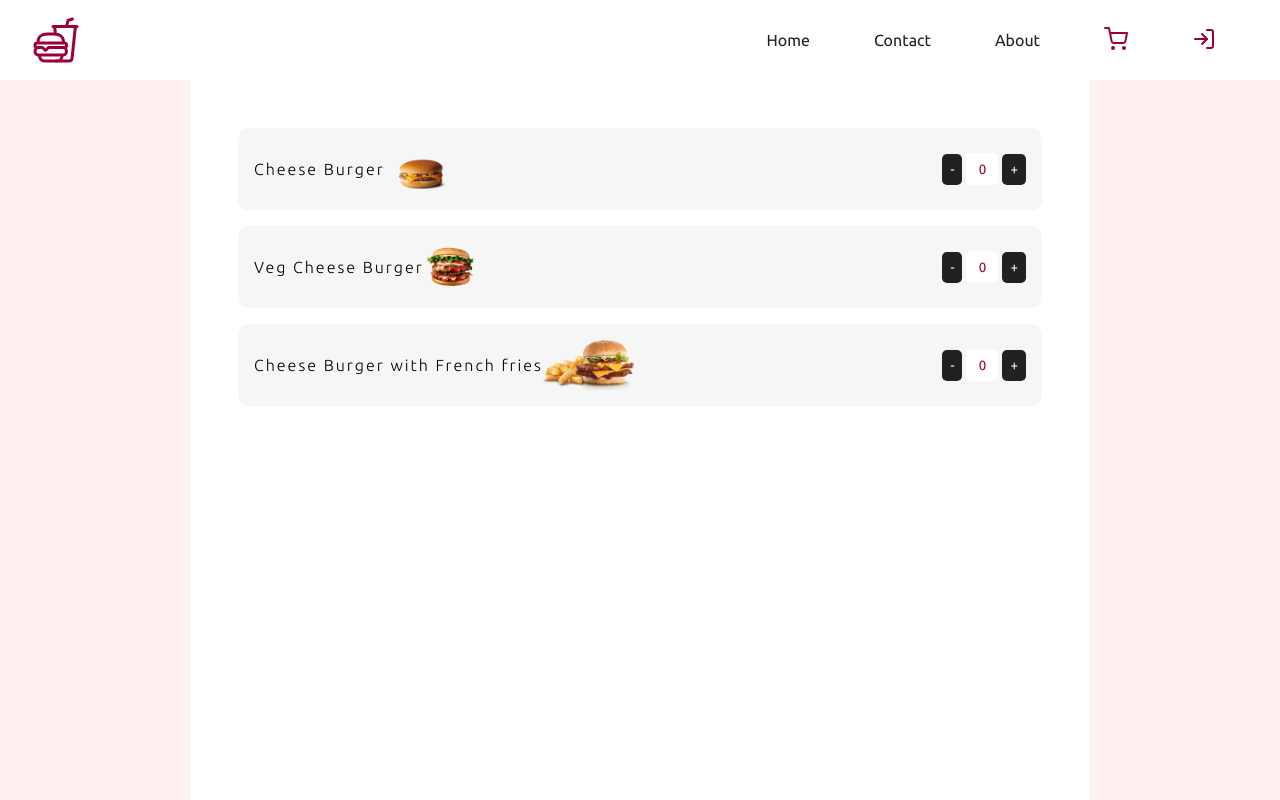
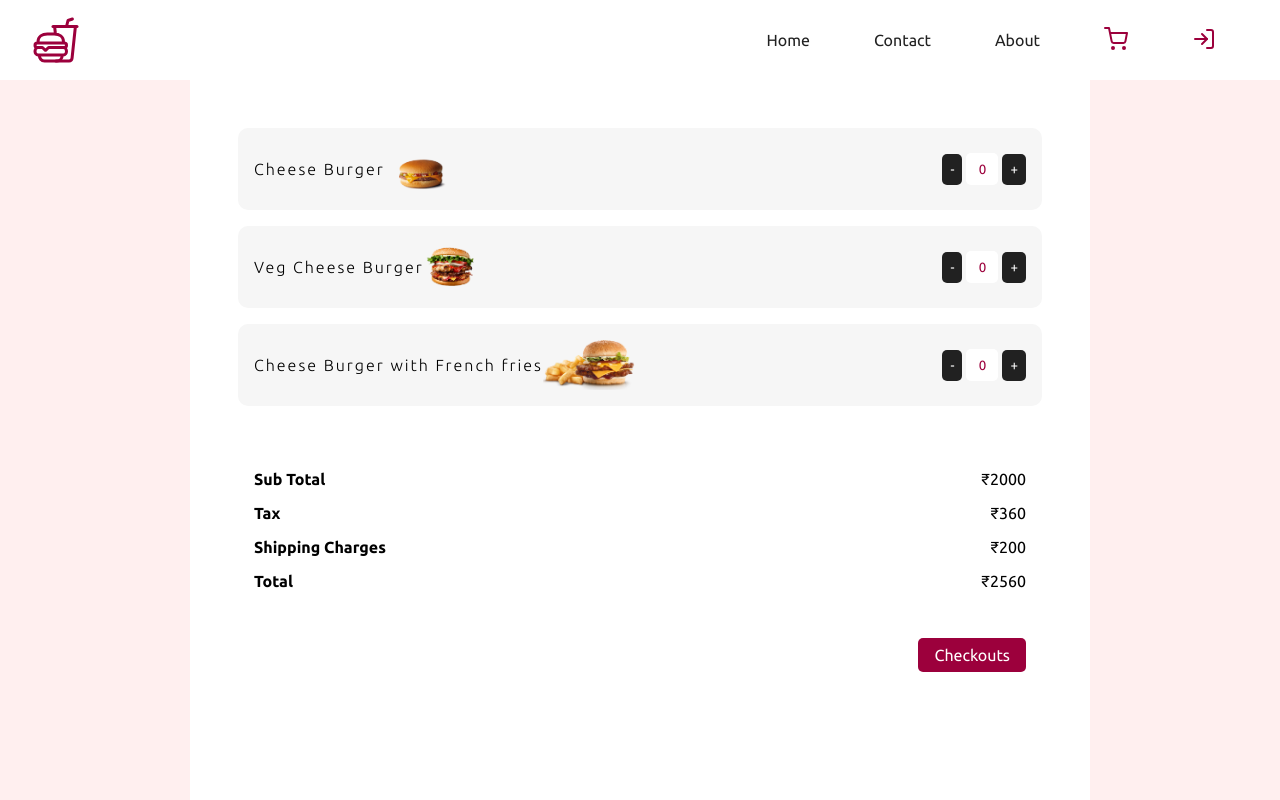
Before and after one commit to AmanMandal7/The-Burger-House, a React (Create React App) app in the folder frontend/: page /cart in a window 1280 px wide. Shown: the top 800 px of the page. Built offline with nearby package versions, Linux system fonts and the light colour scheme.

Commit message:
added checkout section

```diff
--- a/frontend/src/components/cart/Cart.jsx
+++ b/frontend/src/components/cart/Cart.jsx
@@ -1,4 +1,5 @@
 import React from "react";
+import { Link } from "react-router-dom";
 import burger1 from "../../assets/burger1.png";
 import burger2 from "../../assets/burger2.png";
 import burger3 from "../../assets/burger3.png";
@@ -46,6 +47,27 @@
           increment={() => increment(3)}
           decrement={() => decrement(3)}
         />
+
+        <article>
+          <div>
+            <h4>Sub Total</h4>
+            <p>₹{2000}</p>
+          </div>
+          <div>
+            <h4>Tax</h4>
+            <p>₹{2000 * 0.18}</p>
+          </div>
+          <div>
+            <h4>Shipping Charges</h4>
+            <p>₹{200}</p>
+          </div>
+          <div>
+            <h4>Total</h4>
+            <p>₹{2000 + 2000 * 0.18 + 200}</p>
+          </div>
+
+          <Link to="/shipping">Checkouts</Link>
+        </article>
       </main>
     </section>
   );
--- a/frontend/src/styles/cart.scss
+++ b/frontend/src/styles/cart.scss
@@ -11,6 +11,25 @@
     max-width: 900px;
     margin: auto;
     padding: 2rem;
+
+    > article {
+      padding: 2rem;
+      > div {
+        display: flex;
+        justify-content: space-between;
+        margin: 1rem 0;
+      }
+
+      > a {
+        background-color: $red;
+        color: white;
+        border-radius: 5px;
+        margin-top: 2rem;
+        padding: 0.5rem 1rem;
+        text-align: center;
+        float: right;
+      }
+    }
   }
 }
 
@@ -64,3 +83,11 @@
     }
   }
 }
+
+@media screen and (max-width: 600px) {
+  .cart > main > article > a {
+    float: none;
+    display: block;
+    width: 100%;
+  }
+}
```
